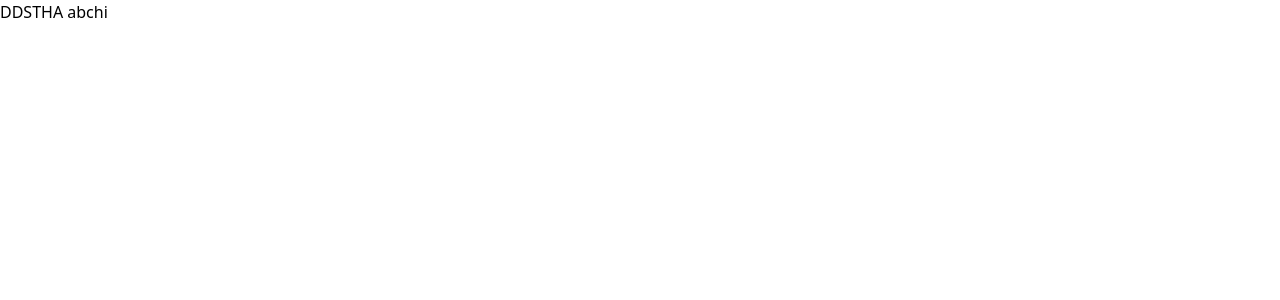
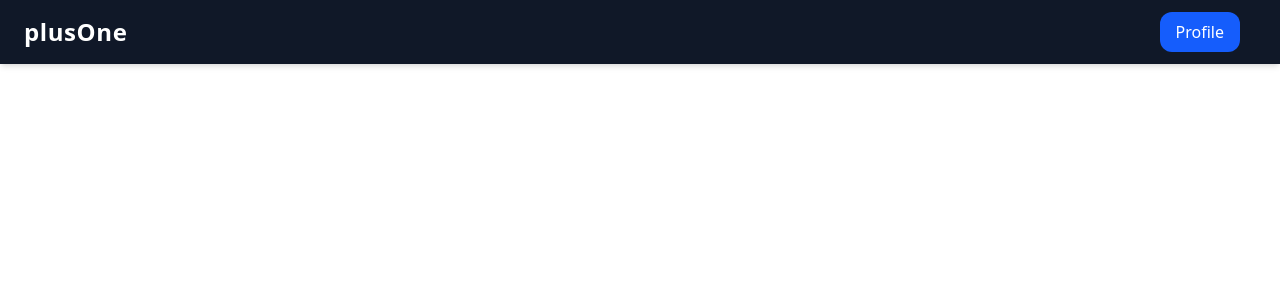
Before and after one commit to Vedansh-017/PlusOne, a React (Vite) app in the folder client/: page / in a window 1280 px wide. Shown: the top 300 px of the page. Built offline with nearby package versions, Linux system fonts and the light colour scheme.

Commit message:
Add Navbar component and integrate with App; update package dependencies

```diff
--- a/client/package.json
+++ b/client/package.json
@@ -13,6 +13,7 @@
     "@tailwindcss/vite": "^4.1.12",
     "react": "^19.1.1",
     "react-dom": "^19.1.1",
+    "react-router-dom": "^7.8.2",
     "tailwindcss": "^4.1.12"
   },
   "devDependencies": {
--- a/client/src/App.jsx
+++ b/client/src/App.jsx
@@ -1,11 +1,12 @@
 import React from 'react'
+import Navbar from './components/Navbar'
+
 
 const App = () => {
   return (
-    <div>
-      DDSTHA
-      abchi
-    </div>
+    <>
+      <Navbar/>
+    </>
   )
 }
 
--- /dev/null
+++ b/client/src/components/Navbar.jsx
@@ -0,0 +1,19 @@
+import React from "react";
+
+const Navbar = () => {
+  return (
+    <div className="flex items-center justify-between px-6 py-3 bg-gray-900 text-white shadow-md">
+      {/* Logo */}
+      <h1 className="text-2xl font-bold tracking-wide">plusOne</h1>
+
+      {/* Navigation / Right Section */}
+      <div className="flex items-center gap-4">
+        <button className="mx-4 px-4 py-2 rounded-xl bg-blue-600 hover:bg-blue-700 transition">
+          Profile
+        </button>
+      </div>
+    </div>
+  );
+};
+
+export default Navbar;
--- a/client/src/index.css
+++ b/client/src/index.css
@@ -1 +1,3 @@
+@import url('https://fonts.googleapis.com/css2?family=Barlow:ital,wght@0,100;0,200;0,300;0,400;0,500;0,600;0,700;0,800;0,900;1,100;1,200;1,300;1,400;1,500;1,600;1,700;1,800;1,900&family=Lato:ital,wght@0,100;0,300;0,400;0,700;0,900;1,100;1,300;1,400;1,700;1,900&family=Lora:ital,wght@0,400..700;1,400..700&family=Open+Sans:ital,wght@0,300..800;1,300..800&family=Outfit:wght@100..900&family=Poppins:ital,wght@0,100;0,200;0,300;0,400;0,500;0,600;0,700;0,800;0,900;1,100;1,200;1,300;1,400;1,500;1,600;1,700;1,800;1,900&display=swap');
+
 @import "tailwindcss";
```
Also changed, not shown: 1 other file (tests, documents, lock files or other folders).
